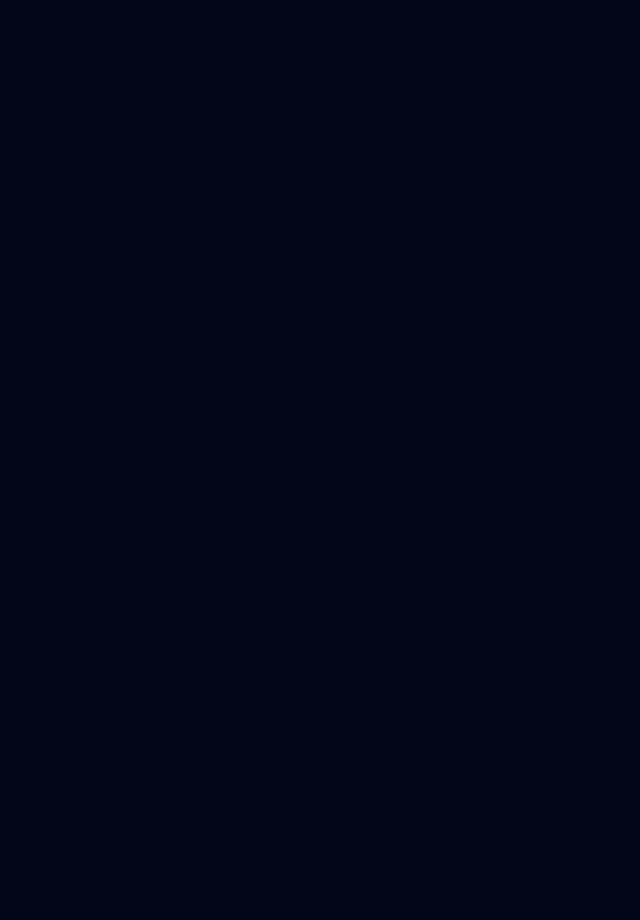
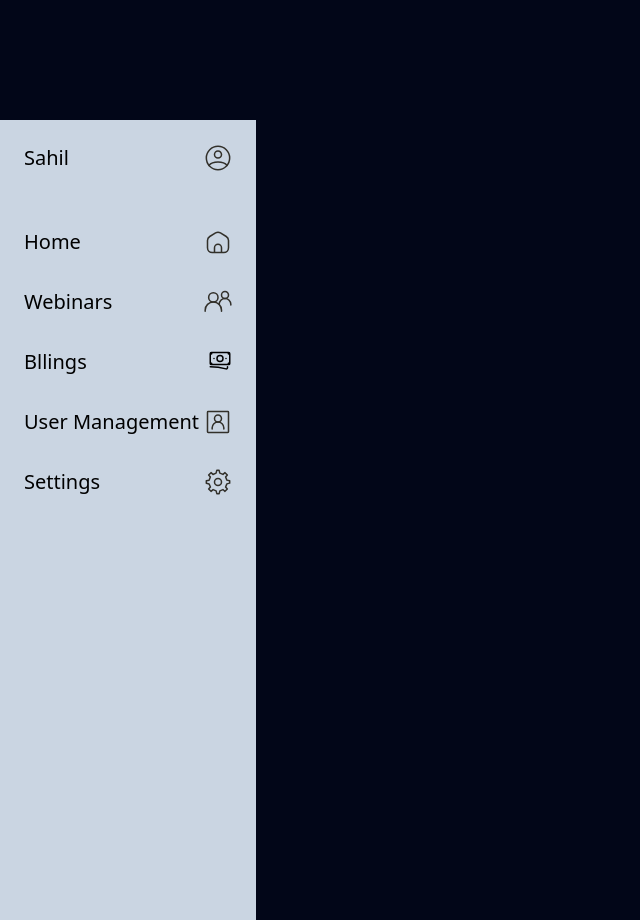
Before and after one commit to Sahil-Singh23/Webinar-App, a React (Vite) app: page / in a window 1280 px wide. Shown: the part 1480-2400 px from the top of the page, without its empty margins (0-640 px from the left). Before the commit the page ends 1600 px from the top, so only its background shows below. Built offline with nearby package versions, Linux system fonts and the light colour scheme.

Commit message:
creater basic sidebar

```diff
--- a/src/App.jsx
+++ b/src/App.jsx
@@ -1,8 +1,9 @@
 import { useState } from 'react'
 import reactLogo from './assets/react.svg'
 import viteLogo from '/vite.svg'
-import Otp from './Components/Otp';
-import Age from './Components/Age';
+import Otp from './Pages/Otp';
+import Age from './Pages/Age';
+import Profile from './Pages/Profile';
 
 function App() {
 
@@ -11,6 +12,7 @@ function App() {
     <>
     <Age></Age>
     <Otp number={6}></Otp>
+    <Profile></Profile>
 </>
   );
 }
--- /dev/null
+++ b/src/Componentss/Sidebar.jsx
@@ -0,0 +1,36 @@
+import React from 'react'
+
+const Sidebar = () => {
+  return (
+    <section className='min-h-screen w-1/5 flex flex-col bg-slate-300'>
+        <div className='flex flex-col gap-8 p-6 font-sans text-xl'>
+            <div className='flex flex-row justify-between'><span>Sahil</span>
+            <svg width="28px" height="28px" stroke-width="1.3" viewBox="0 0 24 24" fill="none" xmlns="http://www.w3.org/2000/svg" color="#32302a"><path d="M12 2C6.47715 2 2 6.47715 2 12C2 17.5228 6.47715 22 12 22C17.5228 22 22 17.5228 22 12C22 6.47715 17.5228 2 12 2Z" stroke="#32302a" stroke-width="1.3" stroke-linecap="round" stroke-linejoin="round"></path><path d="M4.271 18.3457C4.271 18.3457 6.50002 15.5 12 15.5C17.5 15.5 19.7291 18.3457 19.7291 18.3457" stroke="#32302a" stroke-width="1.3" stroke-linecap="round" stroke-linejoin="round"></path><path d="M12 12C13.6569 12 15 10.6569 15 9C15 7.34315 13.6569 6 12 6C10.3431 6 9 7.34315 9 9C9 10.6569 10.3431 12 12 12Z" stroke="#32302a" stroke-width="1.3" stroke-linecap="round" stroke-linejoin="round"></path></svg>
+            </div>
+
+            <div className='flex flex-row justify-between mt-6'><a href='#home'>Home</a>
+                <svg width="28px" height="28px" stroke-width="1.3" viewBox="0 0 24 24" fill="none" xmlns="http://www.w3.org/2000/svg" color="#32302a"><path d="M9 21H7C4.79086 21 3 19.2091 3 17V10.7076C3 9.30887 3.73061 8.01175 4.92679 7.28679L9.92679 4.25649C11.2011 3.48421 12.7989 3.48421 14.0732 4.25649L19.0732 7.28679C20.2694 8.01175 21 9.30887 21 10.7076V17C21 19.2091 19.2091 21 17 21H15M9 21V17C9 15.3431 10.3431 14 12 14V14C13.6569 14 15 15.3431 15 17V21M9 21H15" stroke="#32302a" stroke-width="1.3" stroke-linecap="round" stroke-linejoin="round"></path></svg>
+            </div>
+            <div className='flex flex-row justify-between'><a href='#Webinars'>Webinars</a>
+                <svg width="28px" height="28px" stroke-width="1.3" viewBox="0 0 24 24" fill="none" xmlns="http://www.w3.org/2000/svg" color="#32302a"><path d="M1 20V19C1 15.134 4.13401 12 8 12V12C11.866 12 15 15.134 15 19V20" stroke="#32302a" stroke-width="1.3" stroke-linecap="round"></path><path d="M13 14V14C13 11.2386 15.2386 9 18 9V9C20.7614 9 23 11.2386 23 14V14.5" stroke="#32302a" stroke-width="1.3" stroke-linecap="round"></path><path d="M8 12C10.2091 12 12 10.2091 12 8C12 5.79086 10.2091 4 8 4C5.79086 4 4 5.79086 4 8C4 10.2091 5.79086 12 8 12Z" stroke="#32302a" stroke-width="1.3" stroke-linecap="round" stroke-linejoin="round"></path><path d="M18 9C19.6569 9 21 7.65685 21 6C21 4.34315 19.6569 3 18 3C16.3431 3 15 4.34315 15 6C15 7.65685 16.3431 9 18 9Z" stroke="#32302a" stroke-width="1.3" stroke-linecap="round" stroke-linejoin="round"></path></svg>
+            </div>
+            <div className='flex flex-row justify-between'><a href='#Bllings'>Bllings</a>
+                <svg xmlns="http://www.w3.org/2000/svg" fill="none" viewBox="0 0 24 24" stroke-width="1.5" stroke="currentColor" class="size-6">
+  <path stroke-linecap="round" stroke-linejoin="round" d="M2.25 18.75a60.07 60.07 0 0 1 15.797 2.101c.727.198 1.453-.342 1.453-1.096V18.75M3.75 4.5v.75A.75.75 0 0 1 3 6h-.75m0 0v-.375c0-.621.504-1.125 1.125-1.125H20.25M2.25 6v9m18-10.5v.75c0 .414.336.75.75.75h.75m-1.5-1.5h.375c.621 0 1.125.504 1.125 1.125v9.75c0 .621-.504 1.125-1.125 1.125h-.375m1.5-1.5H21a.75.75 0 0 0-.75.75v.75m0 0H3.75m0 0h-.375a1.125 1.125 0 0 1-1.125-1.125V15m1.5 1.5v-.75A.75.75 0 0 0 3 15h-.75M15 10.5a3 3 0 1 1-6 0 3 3 0 0 1 6 0Zm3 0h.008v.008H18V10.5Zm-12 0h.008v.008H6V10.5Z" />
+</svg>
+
+            </div>
+            <div className='flex flex-row justify-between'><a href='#User_mangement'>User Management</a>
+                <svg width="28px" height="28px" stroke-width="1.3" viewBox="0 0 24 24" fill="none" xmlns="http://www.w3.org/2000/svg" color="#32302a"><path d="M7 18V17C7 14.2386 9.23858 12 12 12V12C14.7614 12 17 14.2386 17 17V18" stroke="#32302a" stroke-width="1.3" stroke-linecap="round"></path><path d="M12 12C13.6569 12 15 10.6569 15 9C15 7.34315 13.6569 6 12 6C10.3431 6 9 7.34315 9 9C9 10.6569 10.3431 12 12 12Z" stroke="#32302a" stroke-width="1.3" stroke-linecap="round" stroke-linejoin="round"></path><path d="M21 3.6V20.4C21 20.7314 20.7314 21 20.4 21H3.6C3.26863 21 3 20.7314 3 20.4V3.6C3 3.26863 3.26863 3 3.6 3H20.4C20.7314 3 21 3.26863 21 3.6Z" stroke="#32302a" stroke-width="1.3" stroke-linecap="round" stroke-linejoin="round"></path></svg>
+            </div>
+            <div className='flex flex-row justify-between'><a href='#Settings'>Settings</a>
+                <svg width="28px" height="28px" stroke-width="1.3" viewBox="0 0 24 24" fill="none" xmlns="http://www.w3.org/2000/svg" color="#32302a"><path d="M12 15C13.6569 15 15 13.6569 15 12C15 10.3431 13.6569 9 12 9C10.3431 9 9 10.3431 9 12C9 13.6569 10.3431 15 12 15Z" stroke="#32302a" stroke-width="1.3" stroke-linecap="round" stroke-linejoin="round"></path><path d="M19.6224 10.3954L18.5247 7.7448L20 6L18 4L16.2647 5.48295L13.5578 4.36974L12.9353 2H10.981L10.3491 4.40113L7.70441 5.51596L6 4L4 6L5.45337 7.78885L4.3725 10.4463L2 11V13L4.40111 13.6555L5.51575 16.2997L4 18L6 20L7.79116 18.5403L10.397 19.6123L11 22H13L13.6045 19.6132L16.2551 18.5155C16.6969 18.8313 18 20 18 20L20 18L18.5159 16.2494L19.6139 13.598L21.9999 12.9772L22 11L19.6224 10.3954Z" stroke="#32302a" stroke-width="1.3" stroke-linecap="round" stroke-linejoin="round"></path></svg>
+            </div>
+
+
+        </div>
+    </section>
+  )
+}
+
+export default Sidebar
--- /dev/null
+++ b/src/Pages/Profile.jsx
@@ -0,0 +1,12 @@
+import Sidebar from "../Componentss/Sidebar";
+import React from 'react'
+
+const Profile = () => {
+  return (
+    <div>
+      <Sidebar></Sidebar>
+    </div>
+  )
+}
+
+export default Profile
```
Also changed, not shown: src/Pages/Age.jsx (renamed from src/Components/Age.jsx), src/Pages/Otp.jsx (renamed from src/Components/Otp.jsx).
